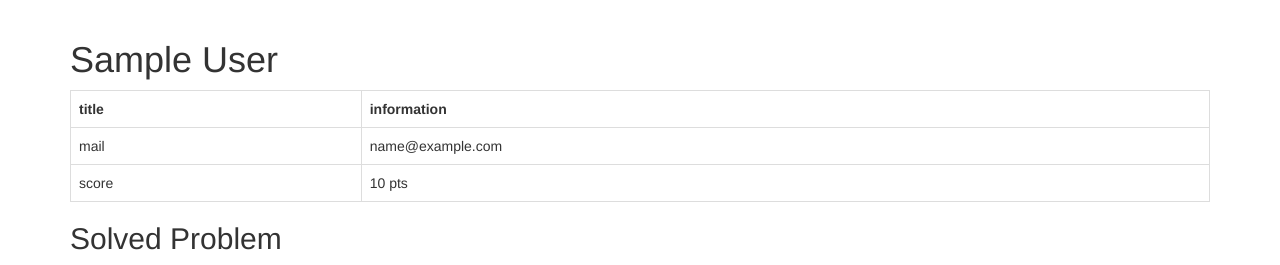
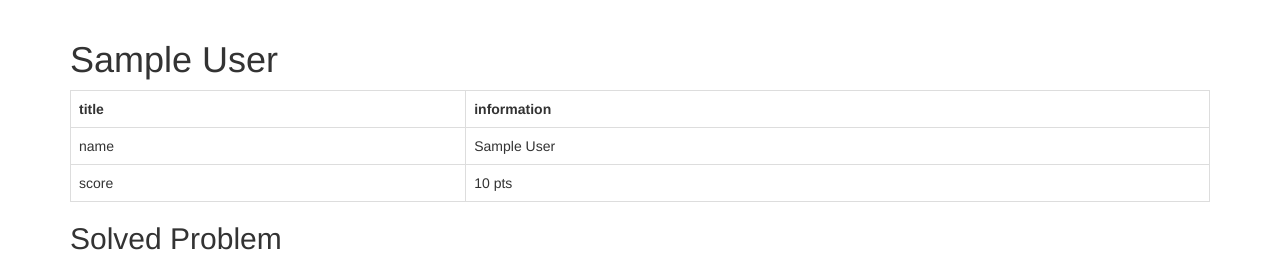
Before and after one commit to jtwp470/rabbit_server, a Flask app: page /user/1 in a window 1280 px wide. Shown: the part 52-317 px from the top of the page. Run offline with Flask 2, Linux system fonts and the light colour scheme; tables that the repository leaves empty hold one stand-in row (values such as "Sample post"); some libraries are stand-ins or nearby versions.

Commit message:
Modify template

```diff
--- a/rabbit_server/templates/register.html
+++ b/rabbit_server/templates/register.html
@@ -20,6 +20,6 @@
       <label>Repeat</label>
       <input type="password" class="form-control" name="re_password">
     </div>
-    <button type="submit" class="btn btn-primary">Add Admin</button>
+    <button type="submit" class="btn btn-primary">Add user</button>
   </form>
 {% endblock %}
--- a/rabbit_server/templates/user_info.html
+++ b/rabbit_server/templates/user_info.html
@@ -6,7 +6,7 @@
 
 <table class="table table-bordered">
     <tr><th>title</th><th>information</th></tr>
-    <tr><td>mail</td><td>{{ user.mail }}</td></tr>
+    <tr><td>name</td><td>{{ user.name }}</td></tr>
     <tr><td>score</td><td>{{ user.score }} pts</td></tr>
 </table>
 
--- a/rabbit_server/views.py
+++ b/rabbit_server/views.py
@@ -61,6 +61,8 @@ def logout():
     if session:
         session.clear()
         flash('You were logged out', 'success')
+    else:
+        flash('Please login', 'warning')
     return redirect(url_for('start_page'))
 
 
```
